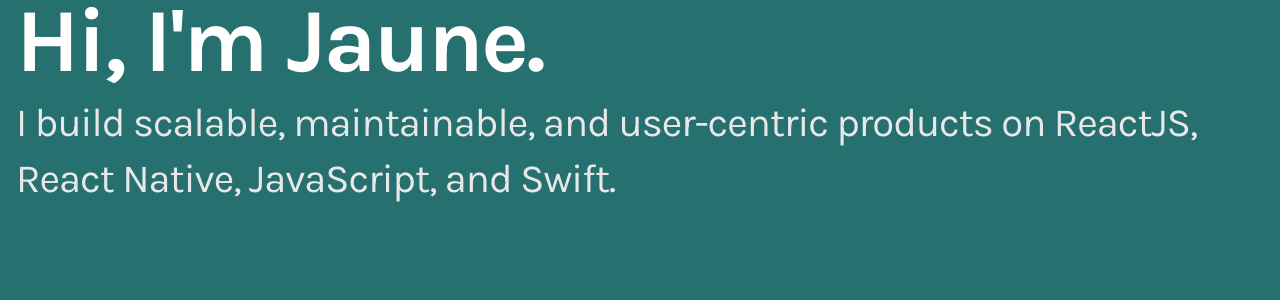
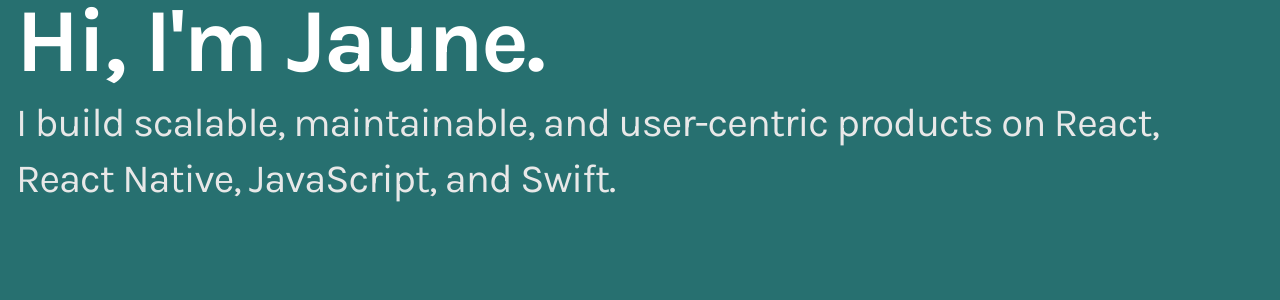
Before and after one commit to jaunesarmiento/jaunesarmiento.github.io, a Jekyll site: the page built from index.html, in a window 1280 px wide and 900 px high, scrolled down 440 px. Shown: the part 161-461 px from the top of the window. Built offline with Jekyll 4.4.1, drawn with Linux system fonts in a browser that asks for light colours.

Commit message:
ReactJS -> React

```diff
--- a/index.html
+++ b/index.html
@@ -14,7 +14,7 @@
   <div class="splash">
     <div class="wrapper">
       <h1>Hi, I'm Jaune.</h1>
-      <h2>I build scalable, maintainable, and user-centric products on ReactJS, React Native, JavaScript, and Swift.</h2>
+      <h2>I build scalable, maintainable, and user-centric products on React, React Native, JavaScript, and Swift.</h2>
     </div>
   </div>
   <div class="portfolio">
```
